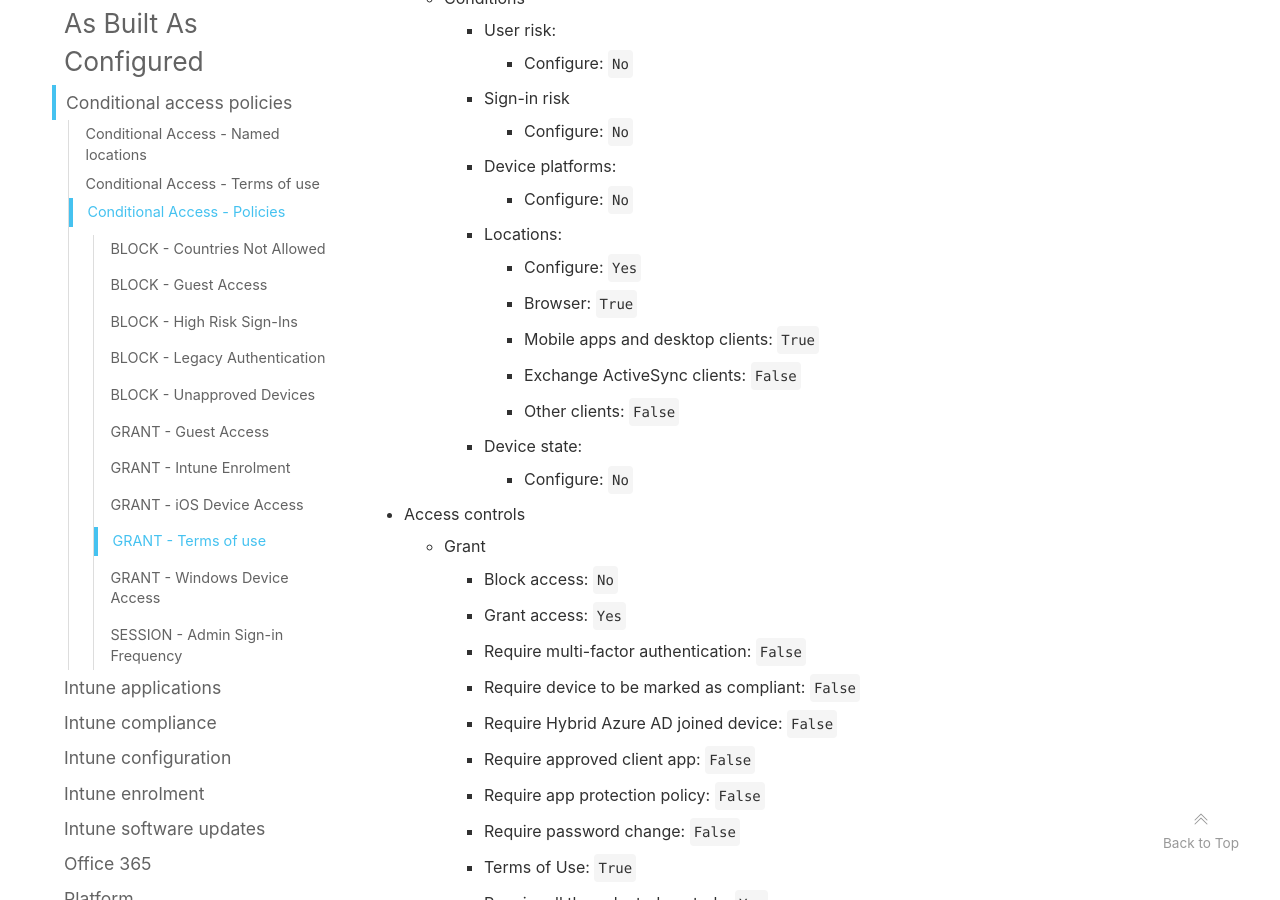
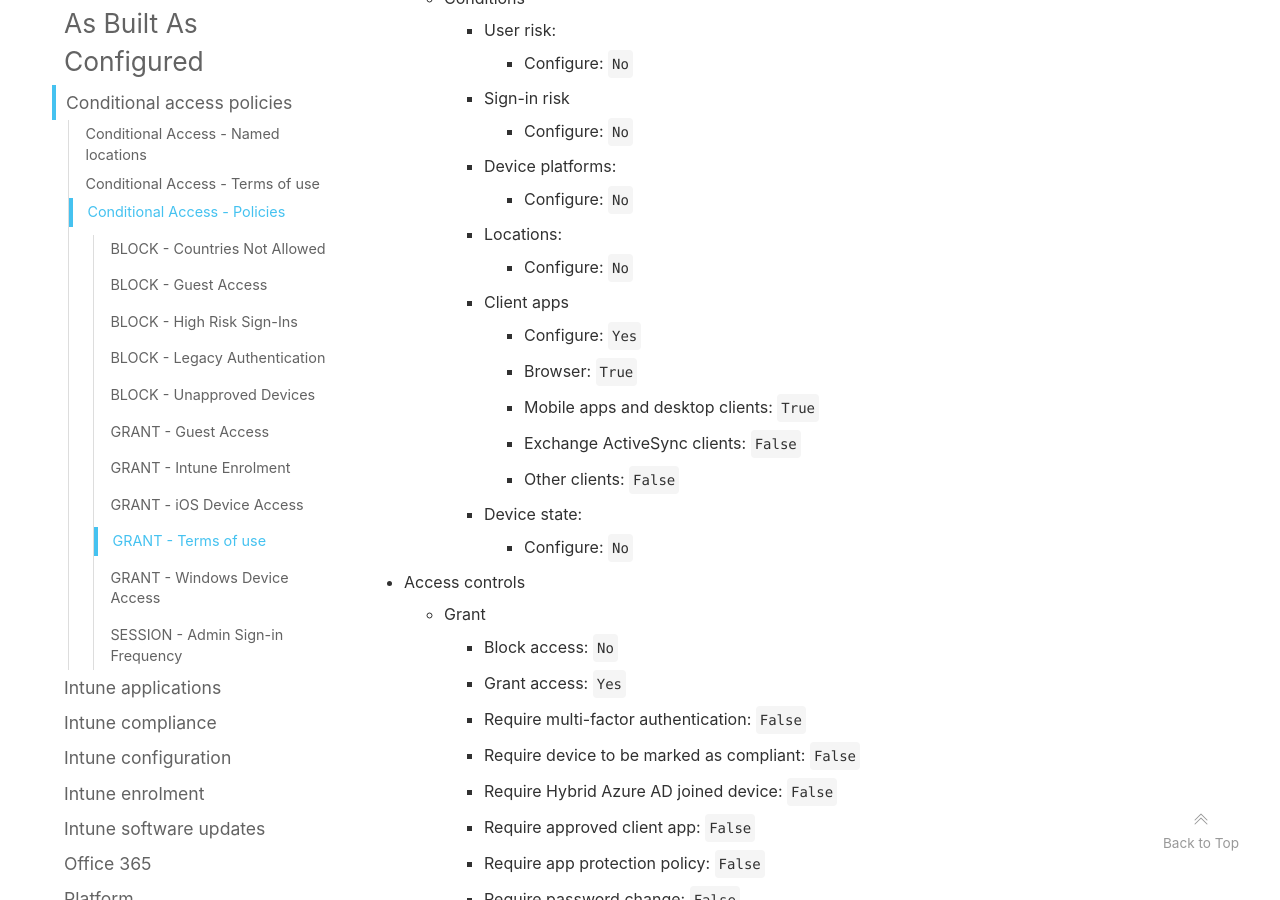
Before and after one commit to ASD-Blueprint/desktop.gov.au, a Jekyll site: the page built from blueprint/abac/conditional-access-policies.md, in a window 1280 px wide and 900 px high, scrolled down 17789 px. Built offline with Jekyll 4.4.1, drawn with Linux system fonts in a browser that asks for light colours; comment, search, counter and statistics services are not loaded.

Commit message:
Update conditional-access-policies.md
Fixing typo raised in #195

```diff
--- a/blueprint/abac/conditional-access-policies.md
+++ b/blueprint/abac/conditional-access-policies.md
@@ -521,6 +521,8 @@
     * Device platforms:
       * Configure: `No`
     * Locations:
+      * Configure: `No`
+    * Client apps
       * Configure: `Yes`
       * Browser: `True`
       * Mobile apps and desktop clients: `True`
```
